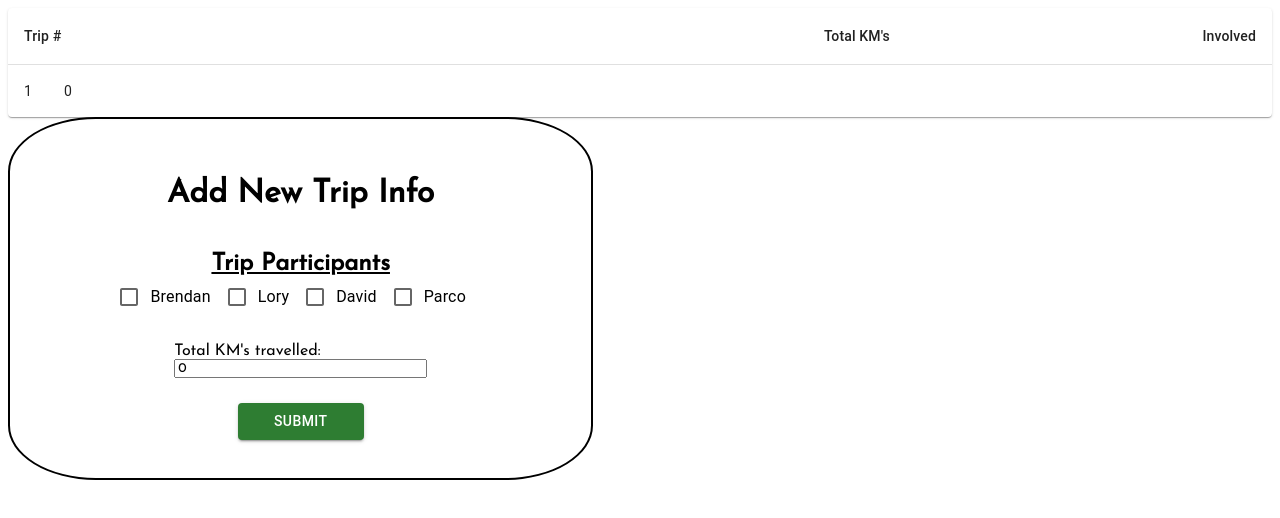
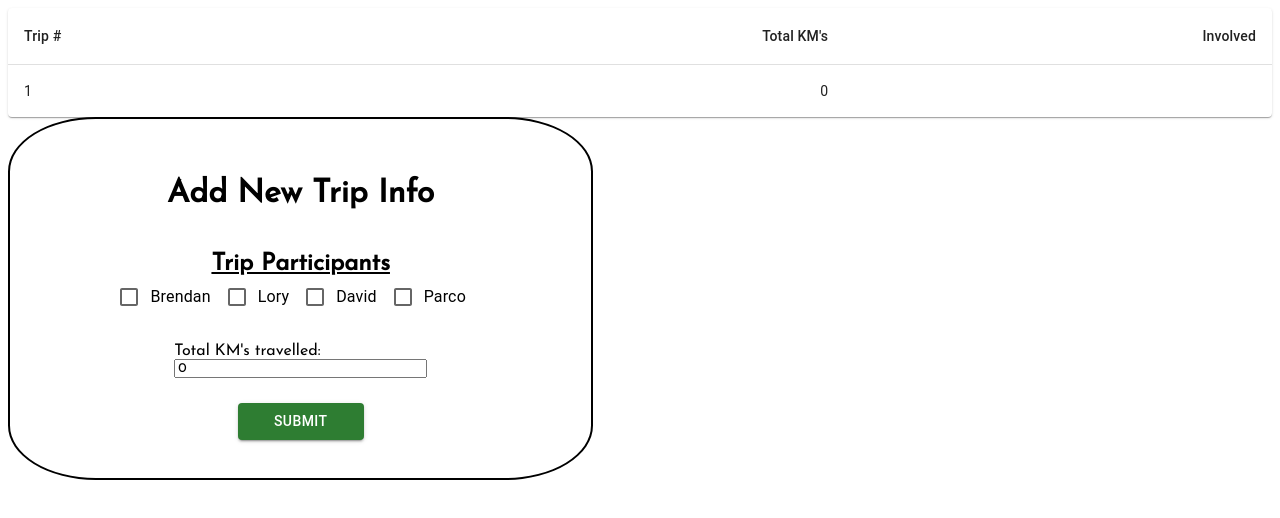
Before and after one commit to woobrendan/Fuel_Splitter, a React (Create React App) app in the folder fuel_splitter/: page / in a window 1280 px wide. Both pictures are taken after a click on the button "SUBMIT". Shown: the top 518 px of the page. Built offline with nearby package versions, Linux system fonts and the light colour scheme.

Commit message:
remove tablebody wrapper

```diff
--- a/fuel_splitter/src/components/Travel_Log/TravelRow.tsx
+++ b/fuel_splitter/src/components/Travel_Log/TravelRow.tsx
@@ -36,7 +36,6 @@ const TravelRow: React.FC<Props> = ({ tripLog, tripNum }) => {
   };
 
   return (
-    <TableBody>
     <TableRow sx={{ "&:last-child td, &:last-child th": { border: 0 } }}>
       <TableCell component="th" scope="row">
         {tripNum}
@@ -44,7 +43,6 @@ const TravelRow: React.FC<Props> = ({ tripLog, tripNum }) => {
       <TableCell align="right">{tripLog.totalKM}</TableCell>
       <TableCell align="right">{getNames(getNamesInvolved())}</TableCell>
     </TableRow>
-    </TableBody>
   );
 };
 
```
Lines whose indentation alone changed are shown as unchanged.
